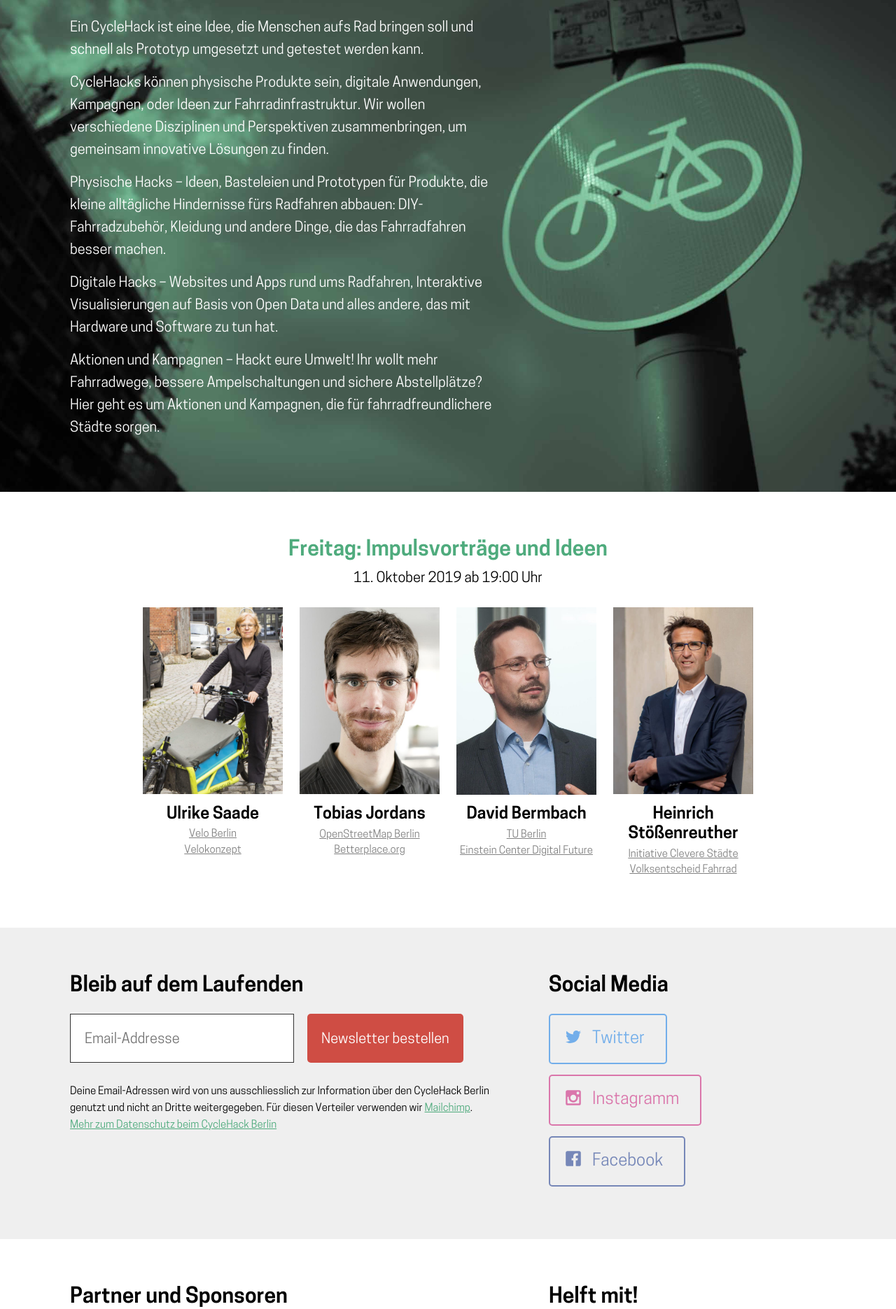
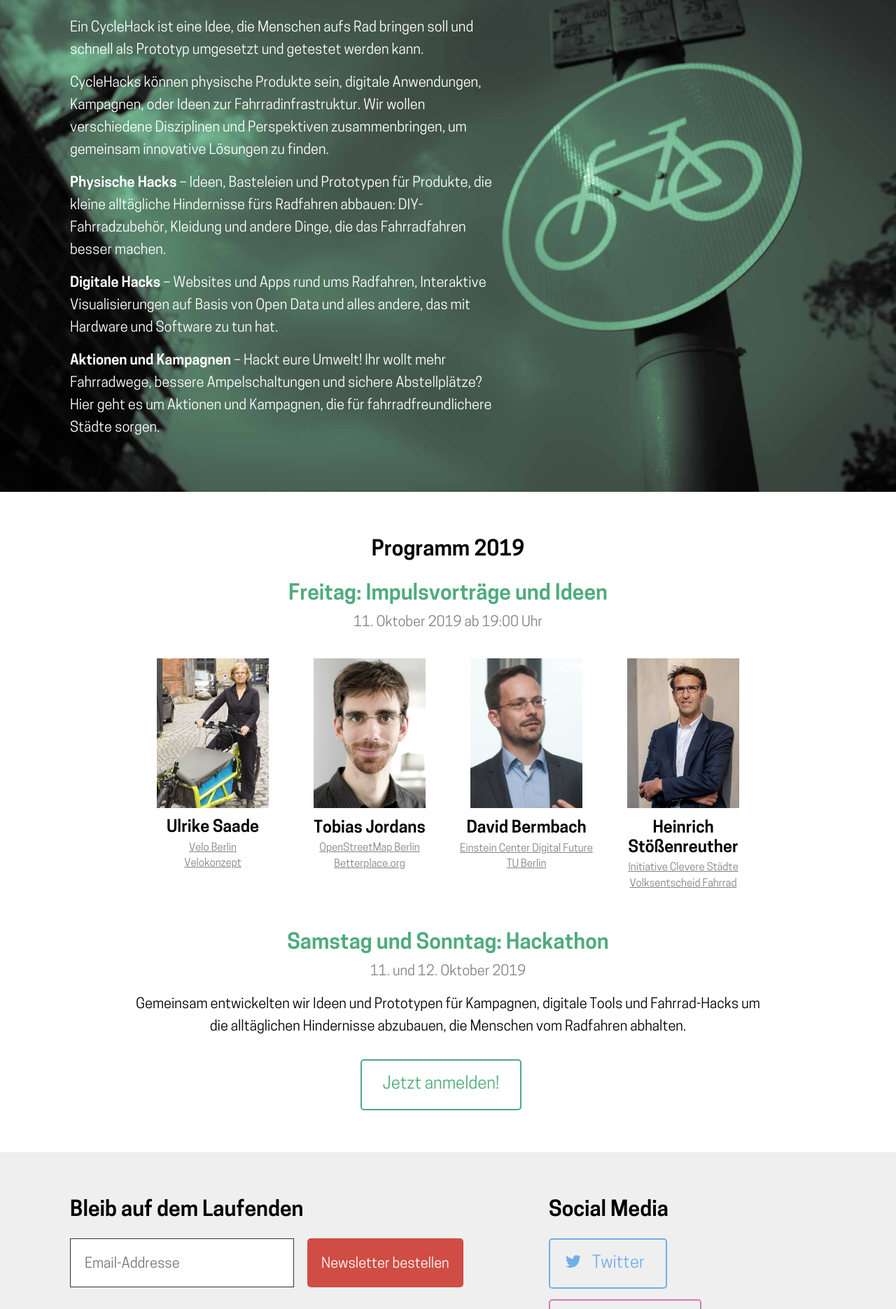
Before and after one commit to sjockers/cyclehackberlin.de, a Jekyll site: the page built from index.md, in a window 1280 px wide. Shown: the part 1402-3273 px from the top of the page at 70% size. Built offline with Jekyll 4.4.1, drawn with Linux system fonts in a browser that asks for light colours.

Commit message:
Add hackathon info to speaker section and update content

```diff
--- a/_includes/sections/speakers.html
+++ b/_includes/sections/speakers.html
@@ -1,4 +1,6 @@
 <div class="section__main--center">
+
+  <h1>{{ page.speakers.title }}</h1>
 
   <h2 class="speakers__title">{{ page.speakers.keynotes.title }}</h2>
   <p class="speakers__time">{{ page.speakers.keynotes.time }}</p>
@@ -10,15 +12,22 @@
         <h3 class="speakers__name">{{ speaker.name }}</h3>
         <ul class="speakers__affiliations">
         {% for affiliation in speaker.affiliations %}
-            <li>
-                <a href="{{ affiliation.url }}" target="_blank" rel="noopener noreferrer">
-                    {{ affiliation.name }}
-                </a>
-            </li>
+          <li>
+            <a href="{{ affiliation.url }}" target="_blank" rel="noopener noreferrer">
+              {{ affiliation.name }}
+            </a>
+          </li>
         {% endfor %}
         </ul>
       </li>
     {% endfor %}
   </ul>
 
+  <h2 class="speakers__title">{{ page.speakers.hackathon.title }}</h2>
+  <p class="speakers__time">{{ page.speakers.hackathon.time }}</p>
+
+  <p>Gemeinsam entwickelten wir Ideen und Prototypen für Kampagnen, digitale Tools und Fahrrad-Hacks um die alltäglichen Hindernisse abzubauen, die Menschen vom Radfahren abhalten.</p>
+
+  <a href="{{ page.intro.join_url }}" class="call-to-action">{{ page.intro.join }}</a>
+
 </div>
--- a/_sass/_speakers.scss
+++ b/_sass/_speakers.scss
@@ -2,13 +2,17 @@
   margin-bottom: 0;
   color: $brand-color;
 }
+
+.speakers__time {
+    color: $grey-color;
+  }
 
 .speakers__portraits {
   overflow: hidden;
   line-height: 1.5;
   text-align: center;
   margin: 0;
-  padding: 0;
+  padding: 0.5em 0 2em 0;
   width: 100%;
 
   li {
@@ -27,7 +31,7 @@
   }
 
   img {
-      width: 100%;
+      width: 80%;
       max-width: 220px;
       display: inline-block;
       margin-bottom: 0.5em;
--- a/index.md
+++ b/index.md
@@ -29,17 +29,20 @@ about:
   join: Mitmachen
   content: "<p>Ein CycleHack ist eine Idee, die Menschen aufs Rad bringen soll und
     schnell als Prototyp umgesetzt und getestet werden kann.</p> <p>CycleHacks können
-    physische Produkte sein, digitale Anwendungen, Kampagnen, oder Ideen zur Fahrradinfrastruktur.
-    Wir wollen verschiedene Disziplinen und Perspektiven zusammenbringen, um gemeinsam
-    innovative Lösungen zu finden.</p> <p>Physische Hacks – Ideen, Basteleien und
+    physische Produkte sein, digitale Anwendungen, Kampagnen, oder Ideen zur
+    Fahrradinfrastruktur. Wir wollen verschiedene Disziplinen und Perspektiven
+    zusammenbringen, um gemeinsam innovative Lösungen zu finden.</p>
+    <p><b>Physische Hacks</b> – Ideen, Basteleien und
     Prototypen für Produkte, die kleine alltägliche Hindernisse fürs Radfahren abbauen:
     DIY-Fahrradzubehör, Kleidung und andere Dinge, die das Fahrradfahren besser machen.</p>
-    <p>Digitale Hacks – Websites und Apps rund ums Radfahren, Interaktive Visualisierungen
-    auf Basis von Open Data und alles andere, das mit Hardware und Software zu tun
-    hat.</p> <p>Aktionen und Kampagnen – Hackt eure Umwelt! Ihr wollt mehr Fahrradwege,
+    <p><b>Digitale Hacks</b> – Websites und Apps rund ums Radfahren, Interaktive
+    Visualisierungen auf Basis von Open Data und alles andere, das mit Hardware und
+    Software zu tun hat.</p>
+    <p><b>Aktionen und Kampagnen</b> – Hackt eure Umwelt! Ihr wollt mehr Fahrradwege,
     bessere Ampelschaltungen und sichere Abstellplätze? Hier geht es um Aktionen und
     Kampagnen, die für fahrradfreundlichere Städte sorgen.</p>"
 speakers:
+  title: Programm 2019
   keynotes:
     title: "Freitag: Impulsvorträge und Ideen"
     time: 11. Oktober 2019 ab 19:00 Uhr
@@ -61,10 +64,10 @@ speakers:
     - name: David Bermbach
       image: bermbach.jpg
       affiliations:
+        - url: https://www.digital-future.berlin/
+          name: Einstein Center Digital Future
         - url: https://www.mcc.tu-berlin.de/menue/team/prof_dr_ing_david_bermbach/
           name: TU Berlin
-        - url: https://www.digital-future.berlin/
-          name: Einstein Center Digital Future
     - name: Heinrich Stößenreuther
       image: stoessenreuther.jpg
       affiliations:
@@ -72,6 +75,9 @@ speakers:
           name: Initiative Clevere Städte
         - url: https://volksentscheid-fahrrad.de/
           name: Volksentscheid Fahrrad
+  hackathon:
+    title: "Samstag und Sonntag: Hackathon"
+    time: 11. und 12. Oktober 2019
 partners:
   title: Partner und Sponsoren
   help_out: Helft mit!
```
